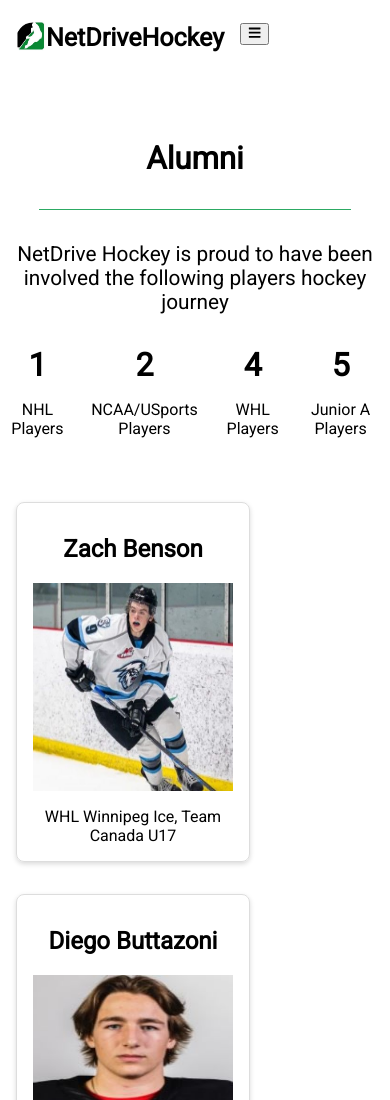
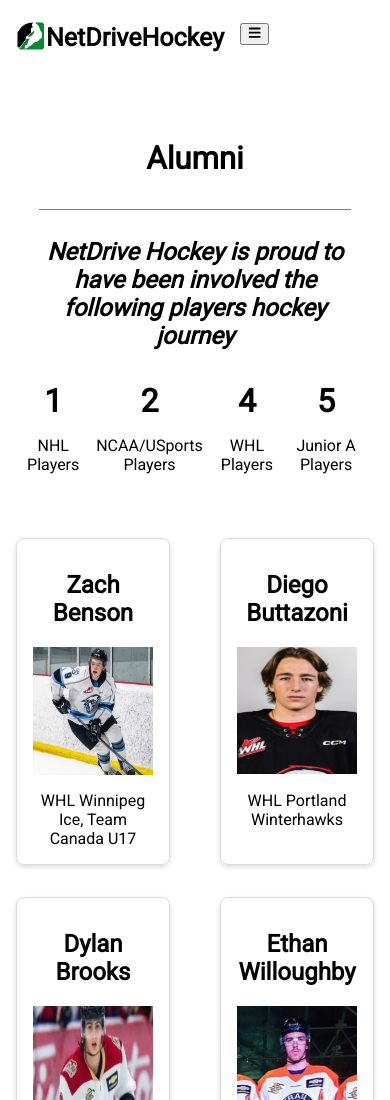
Before and after one commit to NetDriveHockey/main-site, a React (Create React App) app in the folder website/: page /alumni in a window 390 px wide. Shown: the top 1100 px of the page. Built offline with nearby package versions, Linux system fonts and the light colour scheme.

Commit message:
Alumni Page mobile version done #3

```diff
--- a/website/src/Alumni/Alumni.css
+++ b/website/src/Alumni/Alumni.css
@@ -15,6 +15,7 @@
     margin-top: 2.5rem;
     margin-bottom: 2rem;
 }
+
 .alumni-number-row {
     display: flex;
     justify-content: space-evenly;
@@ -79,3 +80,61 @@
     margin-top: 1rem;
     order: 3;
 }
+
+
+/* Mobile Adjustments */
+
+.alumni-header-mobile{
+    font-size: 1.95rem;
+    font-weight: 600;
+    text-align: center;
+    margin-top: 2.5rem;
+    margin-bottom: 2rem;
+    max-width: 80%;
+    margin-left: auto;
+    margin-right: auto;
+}
+
+.alumni-subheader-mobile{
+    font-size: 1.50rem;
+    font-weight: 900;
+    font-style: italic;
+    text-align: center;
+    margin-top: 1.75rem;
+    max-width: 80%;
+    margin-left: auto;
+    margin-right: auto;
+}
+
+.alumni-number-row-mobile {
+    display: flex;
+    justify-content: space-evenly;
+    margin: 2rem auto;
+    width: 90%;
+}
+
+.alumni-card-container-mobile {
+    display: flex;
+    flex-wrap: wrap;
+    justify-content: space-between;
+    align-items: stretch;
+    margin: auto;
+    max-width: 1200px;
+}
+
+.alumni-card-mobile {
+    border: 1px solid #ddd;
+    border-radius: 8px;
+    width: 120px;
+    padding: 1rem;
+    box-shadow: 0 2px 5px rgba(0, 0, 0, 0.15);
+    text-align: center;
+    margin: 1rem;
+    display: flex;
+    flex-direction: column;
+}
+
+.alumni-card-image-mobile {
+    height: 8rem;
+    order: 2;
+}
--- a/website/src/Alumni/Alumni.js
+++ b/website/src/Alumni/Alumni.js
@@ -1,4 +1,4 @@
-import React from 'react';
+import React, { useState, useEffect } from 'react';
 import CountUp from 'react-countup';
 
 import Navbar from '../Navbar/Navbar';
@@ -19,9 +19,33 @@ import KateKlassen from './Alumni_Images/Kate_Klassen.jpeg';
 import MirkoButtazoni from './Alumni_Images/Mirko_Buttazoni.jpeg';
 
 export default function Alumni() {
+    const [isMobile, setIsMobile] = useState(window.innerWidth < 769);
+
+    const checkScreenSize = () => {
+        setIsMobile(window.innerWidth < 769);
+    };
+
+    useEffect(() => {
+        checkScreenSize();
+        window.addEventListener('resize', checkScreenSize);
+
+        return () => {
+            window.removeEventListener('resize', checkScreenSize);
+        };
+    }, []);
+
     return (
         <div>
             <Navbar />
+            {isMobile ? <MobileAlumni /> : <DesktopAlumni />}
+            <Footer />
+        </div>
+    );
+}
+
+function DesktopAlumni() {
+    return (
+        <div>
             <div>
                 <h1 className="alumni-header">Alumni</h1>
                 <hr className="alumni-line"></hr>
@@ -82,7 +106,72 @@ export default function Alumni() {
                     <Card title={"BraydenCrampton"} image={BraydenCrampton} footer={"WHL Spokane Chiefs"}/>
                 </div>
             </div>
-            <Footer />
+        </div>
+    );
+}
+
+function MobileAlumni() {
+    return (
+        <div>
+            <div>
+                <h1 className="alumni-header-mobile">Alumni</h1>
+                <hr className="alumni-line"></hr>
+                <h3 className="alumni-subheader-mobile">NetDrive Hockey is proud to have been involved the following players hockey journey</h3>
+                <div className="alumni-number-row-mobile">
+                    <div className="alumni-number-card">
+                        <CountUp end={1} duration={3.5}>
+                            {({ countUpRef }) => (
+                                <div>
+                                    <span className="alumni-number" ref={countUpRef} />
+                                    <p className="alumni-number-subheader">NHL Players</p>
+                                </div>
+                            )}
+                        </CountUp>
+                    </div>
+                    <div className="alumni-number-card">
+                        <CountUp end={2} duration={3.5}>
+                            {({ countUpRef }) => (
+                                <div>
+                                    <span className="alumni-number" ref={countUpRef} />
+                                    <p className="alumni-number-subheader">NCAA/USports Players</p>
+                                </div>
+                            )}
+                        </CountUp>
+                    </div>
+                    <div className="alumni-number-card">
+                        <CountUp end={4} duration={3.5}>
+                            {({ countUpRef }) => (
+                                <div>
+                                    <span className="alumni-number" ref={countUpRef} />
+                                    <p className="alumni-number-subheader">WHL Players</p>
+                                </div>
+                            )}
+                        </CountUp>
+                    </div>
+                    <div className="alumni-number-card">
+                        <CountUp end={5} duration={3.5}>
+                            {({ countUpRef }) => (
+                                <div>
+                                    <span className="alumni-number" ref={countUpRef} />
+                                    <p className="alumni-number-subheader">Junior A Players</p>
+                                </div>
+                            )}
+                        </CountUp>
+                    </div>
+                </div>
+                <div className="alumni-card-container-mobile">
+                    <MobileCard title={"Zach Benson"} image={ZachBenson} footer={"WHL Winnipeg Ice, Team Canada U17"}/>
+                    <MobileCard title={"Diego Buttazoni"} image={DiegoButtazoni} footer={"WHL Portland Winterhawks"}/>
+                    <MobileCard title={"Dylan Brooks"} image={DylanBrooks} footer={"BCHL West Kelowna Warriors"}/>
+                    <MobileCard title={"Ethan Willoughby"} image={EthanWilloughby} footer={"BCHL Trail Smoke Eaters"}/>
+                    <MobileCard title={"Graham Sward"} image={GrahamSward} footer={"NHL Nashville Predators, WHL Winnipeg Ice"}/>
+                    <MobileCard title={"Greye Rampton"} image={GreyeRampton} footer={"BCHL Cowichan Capitals"}/>
+                    <MobileCard title={"Jonathan Krahn"} image={JonathanKrahn} footer={"USports Trinity Western University"}/>
+                    <MobileCard title={"Kate Klassen"} image={KateKlassen} footer={"USports Trinity Western University"}/>
+                    <MobileCard title={"Mirko Buttazoni"} image={MirkoButtazoni} footer={"AJHL Brooks Bandits, BCHL Coquitlan Express"}/>
+                    <MobileCard title={"Brayden Crampton"} image={BraydenCrampton} footer={"WHL Spokane Chiefs"}/>
+                </div>
+            </div>
         </div>
     );
 }
@@ -96,3 +185,13 @@ function Card({ title, image, footer }) {
         </div>
     );
 }
+
+function MobileCard({ title, image, footer }) {
+    return (
+        <div className="alumni-card-mobile">
+            <h2 className="alumni-card-header">{title}</h2>
+            <img src={image} alt={title} className="alumni-card-image-mobile" />
+            <div className="alumni-card-footer">{footer}</div>
+        </div>
+    );
+}
```
